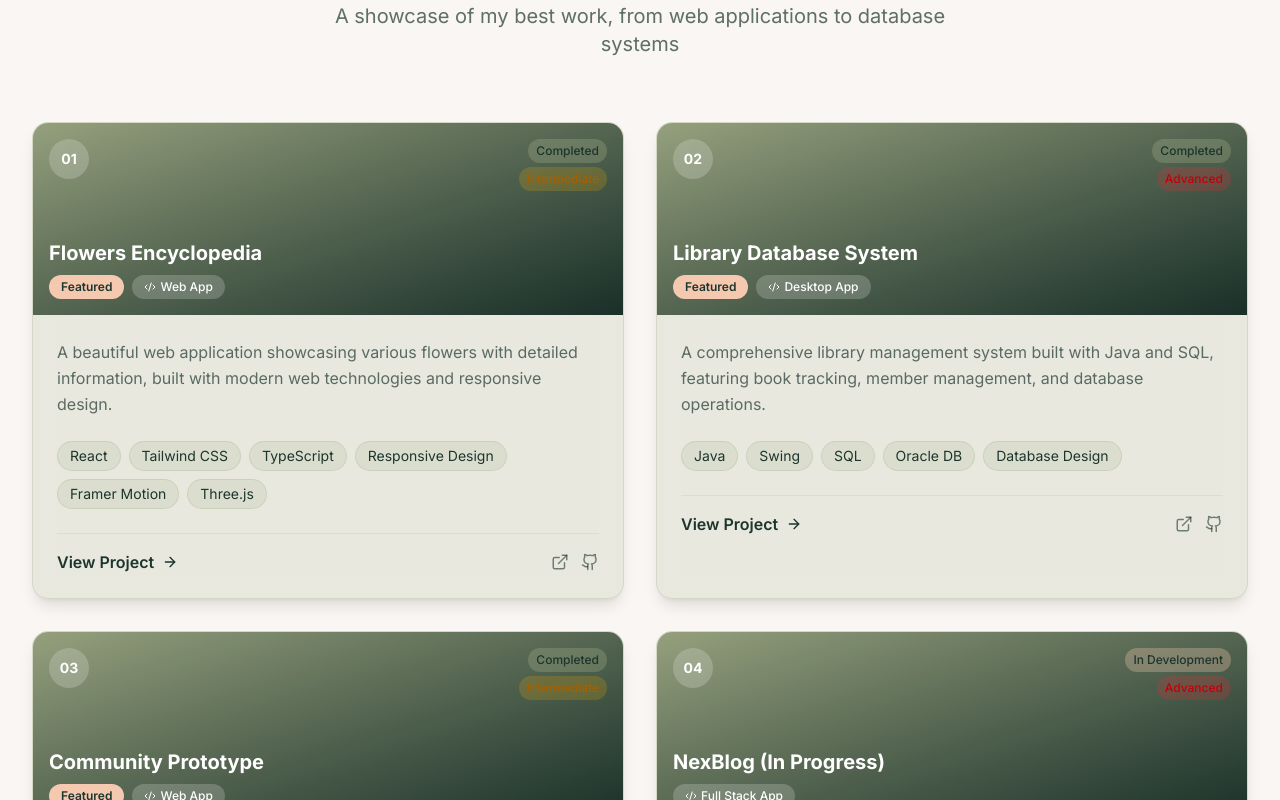
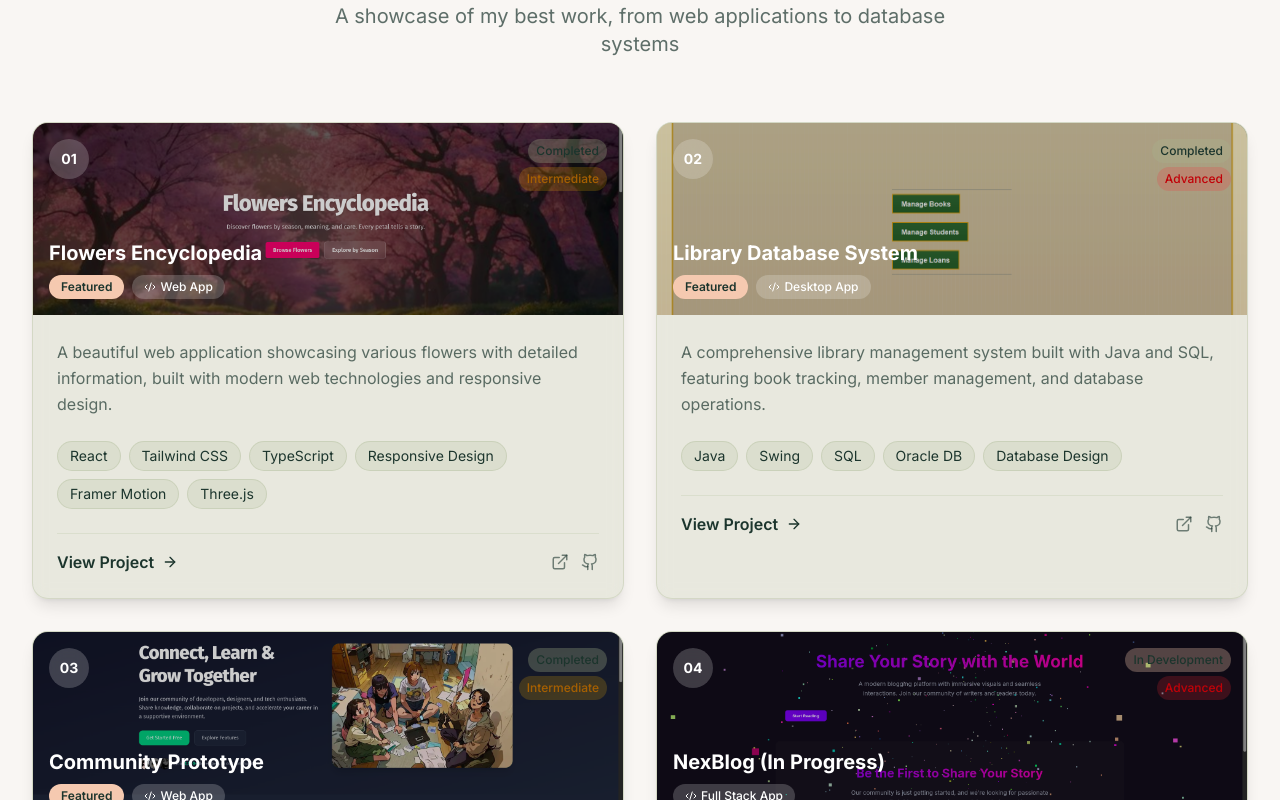
Before and after one commit to romy-dev-hub/final-portfolio-version, a Next.js app: page / in a window 1280 px wide. Shown: the part 2420-3220 px from the top of the page. Built offline with nearby package versions, Linux system fonts and the light colour scheme.

Commit message:
added images

```diff
--- a/components/Projects.tsx
+++ b/components/Projects.tsx
@@ -2,6 +2,7 @@
 'use client'
 
 import { motion } from 'framer-motion'
+import Image from 'next/image'
 import { ExternalLink, Github, ArrowRight, Calendar, Code2, Users } from 'lucide-react'
 import { useState } from 'react'
 import { useTheme } from '../context/ThemeContext'
@@ -165,9 +166,19 @@ const Projects = () => {
               onHoverEnd={() => setHoveredProject(null)}
               className={`group relative ${bgCard} rounded-2xl shadow-lg overflow-hidden hover:shadow-xl transition-all duration-500 border ${borderColor} backdrop-blur-sm`}
             >
-              {/* Project Header with Gradient */}
+              {/* Project Header with Image + Gradient */}
               <div className="relative h-48 bg-gradient-to-br from-[#A6B28B] to-[#1C352D] overflow-hidden">
-                <div className="absolute inset-0 bg-black/10 group-hover:bg-black/5 transition-colors duration-300" />
+                {/* Project cover image */}
+                <Image
+                  src={project.image}
+                  alt={project.title}
+                  fill
+                  sizes="(min-width: 1024px) 50vw, 100vw"
+                  className="object-cover"
+                  priority={index === 0}
+                />
+                {/* Subtle dark overlay for readability */}
+                <div className="absolute inset-0 bg-black/20 group-hover:bg-black/10 transition-colors duration-300" />
 
                 {/* Project Number */}
                 <div className="absolute top-4 left-4">
```
